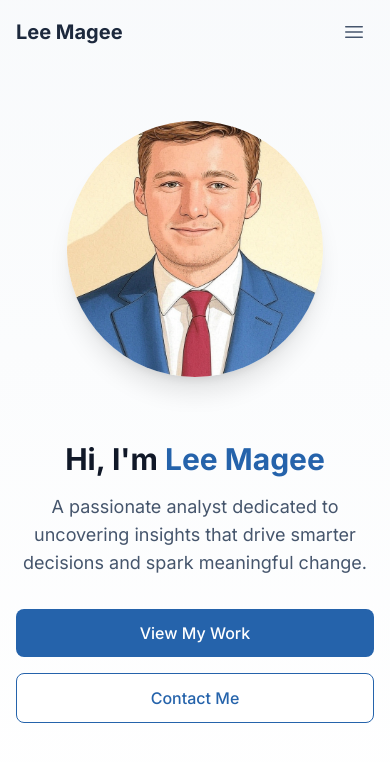
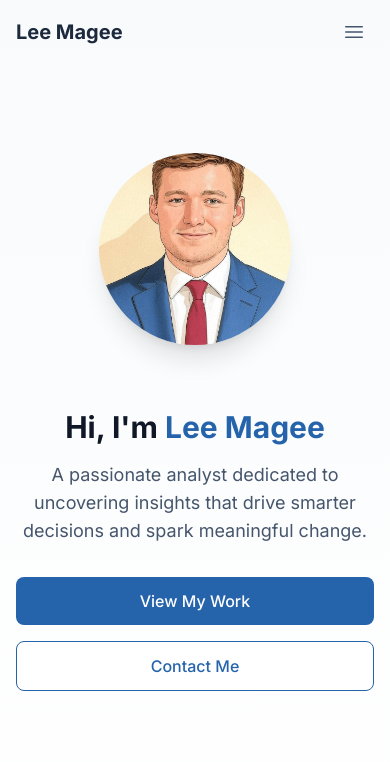
Before and after one commit to leemagee11/Portfolio-Website, a Next.js app: page / in a window 390 px wide. Shown: the top 762 px of the page. Built offline with nearby package versions, Linux system fonts and the light colour scheme.

Commit message:
Fix: improve mobile image display and responsiveness

```diff
--- a/src/components/Hero.tsx
+++ b/src/components/Hero.tsx
@@ -6,24 +6,26 @@ import Image from 'next/image';
 
 const Hero = () => {
   return (
-    <section className="relative min-h-screen flex items-center justify-center bg-gradient-to-b from-slate-50 to-white py-24 px-4 sm:py-16">
-      <div className="max-w-7xl mx-auto px-0 sm:px-6 lg:px-8">
+    <section className="relative min-h-screen flex items-center justify-center bg-gradient-to-b from-slate-50 to-white py-16 px-4">
+      <div className="max-w-7xl mx-auto w-full">
         <div className="grid grid-cols-1 md:grid-cols-2 gap-8 md:gap-12 items-center">
           {/* Image Content for mobile - shown at top */}
           <motion.div
             initial={{ opacity: 0, y: 20 }}
             animate={{ opacity: 1, y: 0 }}
             transition={{ duration: 0.8 }}
-            className="relative w-64 h-64 md:hidden mx-auto rounded-full overflow-hidden shadow-xl mb-8"
+            className="relative md:hidden mx-auto mb-8"
           >
+            <div className="w-48 h-48 sm:w-56 sm:h-56 relative rounded-full overflow-hidden shadow-xl">
               <Image
                 src="/images/profile.jpg"
                 alt="Lee Magee - Professional Profile"
                 fill
                 className="object-cover"
-              sizes="(max-width: 768px) 256px, 50vw"
+                sizes="(max-width: 640px) 192px, 224px"
                 priority
               />
+            </div>
           </motion.div>
 
           {/* Text Content */}
```
Lines whose indentation alone changed are shown as unchanged.
